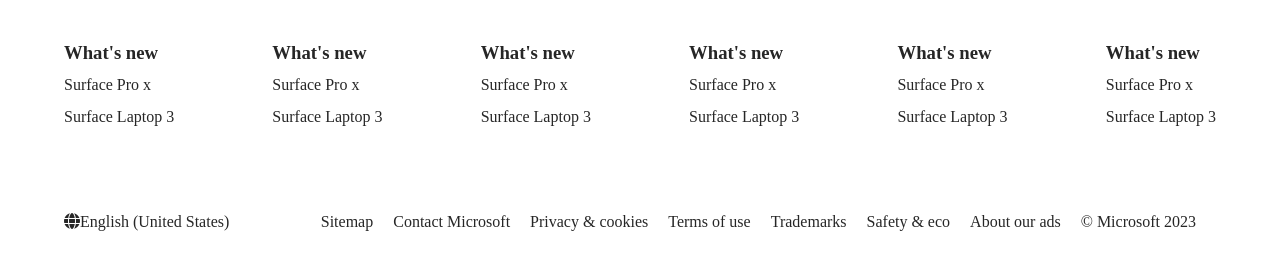
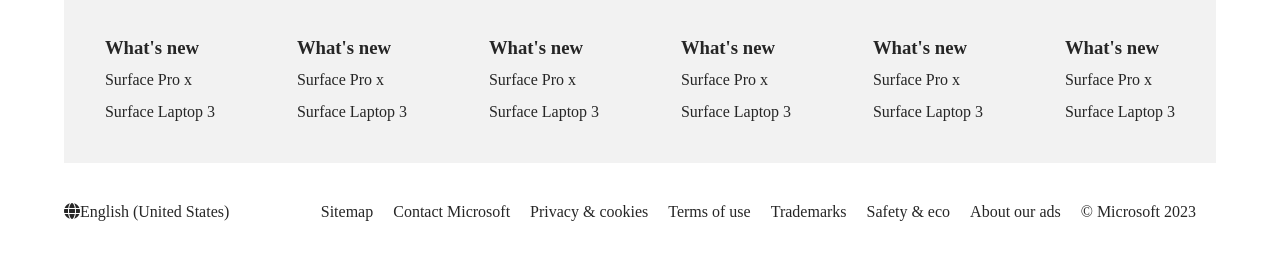
Before and after one commit to arbind17128/oldMicrosoftWebsiteCopy, a plain HTML site: page index.html in a window 1280 px wide. Shown: the part 2367-2636 px from the top of the page. Drawn offline with Linux system fonts and the light colour scheme.

Commit message:
Update style.css

```diff
--- a/css/style.css
+++ b/css/style.css
@@ -187,12 +187,13 @@
     /* margin: 10px; */
 }
 .links {
-   margin: 40px 0;
+ background: #f2f2f2;
+   color: #616161;
 }
 .inner-links {
-    display: flex;
-    justify-content: space-between;
-    margin: 40px 0;
+   display: flex;
+    justify-content: space-around;
+    padding: 35px 0;
 }
 .inner-links li {
     line-height: 2rem;
```
